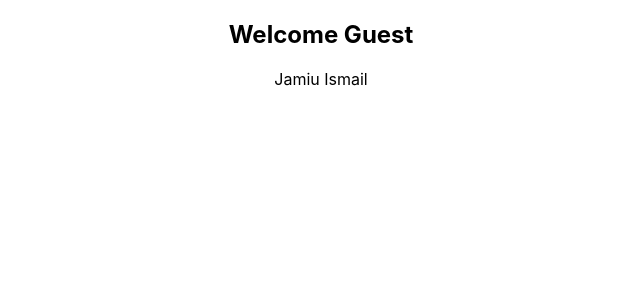
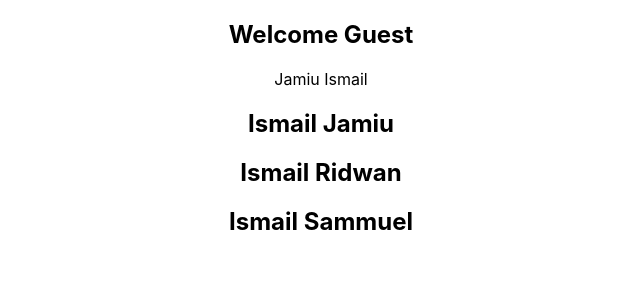
Before and after one commit to phantware/SH-Projects, a React (Create React App) app in the folder front-end-path/react-typescript-app/: page / in a window 1280 px wide. Shown: the top 300 px of the page, without its empty margins (319-959 px from the left). Built offline with nearby package versions, Linux system fonts and the light colour scheme.

Commit message:
array in typescript explained in PersonList component file

```diff
--- a/front-end-path/react-typescript-app/src/App.tsx
+++ b/front-end-path/react-typescript-app/src/App.tsx
@@ -1,16 +1,33 @@
 import './App.css'
 import Greet from './components/Greet'
 import Person from './components/Person'
+import PersonList from './components/PersonList'
 
 function App() {
   const personName = {
     firstName: 'Jamiu',
     secondName: 'Ismail',
   }
+
+  const nameList = [
+    {
+      first: 'Ismail',
+      second: 'Jamiu',
+    },
+    {
+      first: 'Ismail',
+      second: 'Ridwan',
+    },
+    {
+      first: 'Ismail',
+      second: 'Sammuel',
+    },
+  ]
   return (
     <div className='App'>
       <Greet name='Jamie' messageCount={20} isLoggedIn={false} />
       <Person name={personName} />
+      <PersonList names={nameList} />
     </div>
   )
 }
--- /dev/null
+++ b/front-end-path/react-typescript-app/src/components/PersonList.tsx
@@ -0,0 +1,23 @@
+import React from 'react'
+type PersonListProps = {
+  names: {
+    first: string
+    second: string
+  }[]
+}
+
+const PersonList = (props: PersonListProps) => {
+  return (
+    <div>
+      {props.names.map((name, i) => {
+        return (
+          <h2 key={i}>
+            {name.first} {name.second}
+          </h2>
+        )
+      })}
+    </div>
+  )
+}
+
+export default PersonList
```
